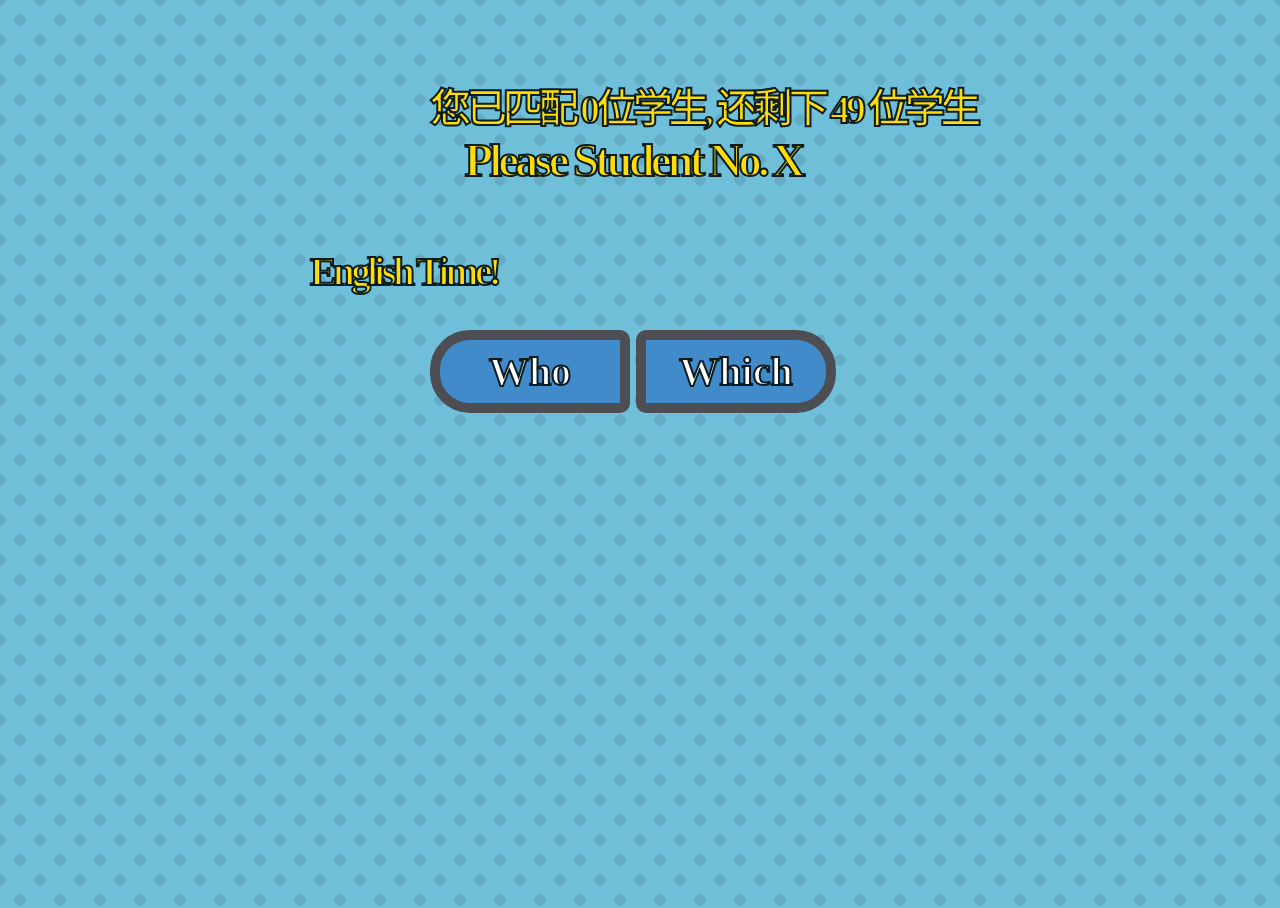
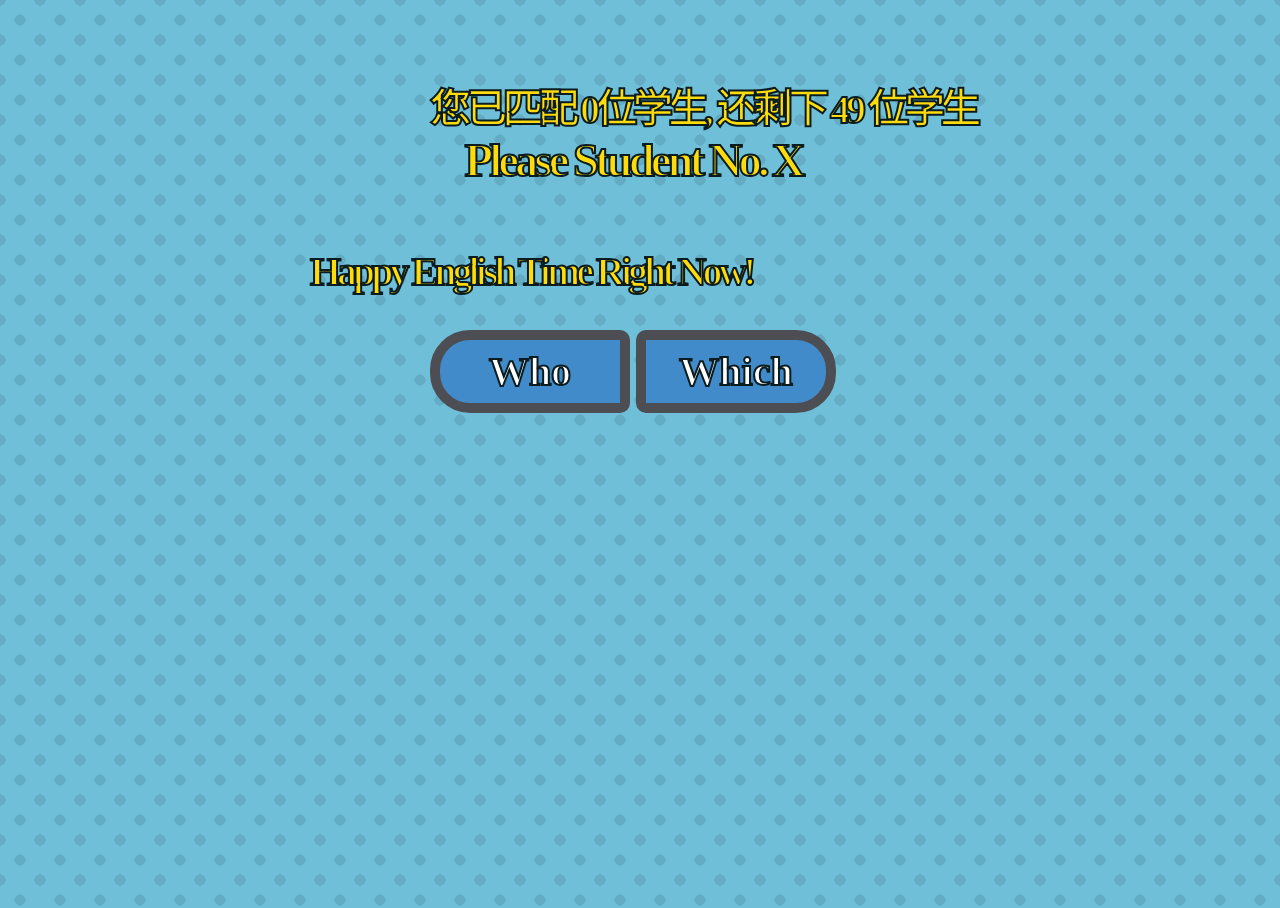
Before and after one commit to Cishenn/Cishenn.github.io, a Jekyll site: the page index2.html, which Jekyll copies as it is, in a window 1280 px wide. Built offline with Jekyll 4.4.1, drawn with Linux system fonts in a browser that asks for light colours; part of the change alters nothing that is shown.

Commit message:
complete Basically

```diff
--- a/index2.html
+++ b/index2.html
@@ -23,7 +23,7 @@
             <span>
 			<h3>Please Student No.</h3>
             <h3 id="chosed">X</h3>
-			<h2 id="recite">English Time!</h2>
+			<h2 id="recite">Happy English Time Right Now!</h2>
 			<div class="btn">
                 <button class="btnLeft" onclick="clickStu()">Who</button>
                 <button onclick="clickTitle()">Which</button>
@@ -115,9 +115,38 @@
             stuIndex = Math.floor(Math.random() * sum + 1);
         }
         stu[stuIndex] = false;
-        document.getElementById("chosed").innerHTML = stuIndex;
-        document.getElementById("stuNum").innerHTML = cnt;
-        document.getElementById("stuNumRemain").innerHTML = sum - cnt;
+
+        // buffer
+        for (i = 1; i < 140; i = i + 3) {
+            setTimeout(function() {
+                document.getElementById("chosed").style.color = 'red';
+                var tmp = Math.floor(Math.random() * sum + 1);
+                console.log("tmp" + tmp);
+                if (tmp < 10) {
+                    document.getElementById("chosed").innerHTML = '0' + tmp;
+                } else {
+                    document.getElementById("chosed").innerHTML = tmp;
+                }
+            }, i * 40);
+
+        }
+
+        setTimeout(function() {
+            if (stuIndex < 10) {
+                document.getElementById("chosed").innerHTML = '0' + stuIndex;
+                document.getElementById("chosed").style.color = 'yellow';
+            } else {
+                document.getElementById("chosed").innerHTML = stuIndex;
+                document.getElementById("chosed").style.color = 'yellow';
+            }
+            document.getElementById("chosed").style.color = 'yellow';
+            console.log("index" + stuIndex);
+
+            document.getElementById("stuNum").innerHTML = cnt;
+            document.getElementById("stuNumRemain").innerHTML = sum - cnt;
+        }, 6300);
+
+
     }
 
     function clickTitle() {
```
